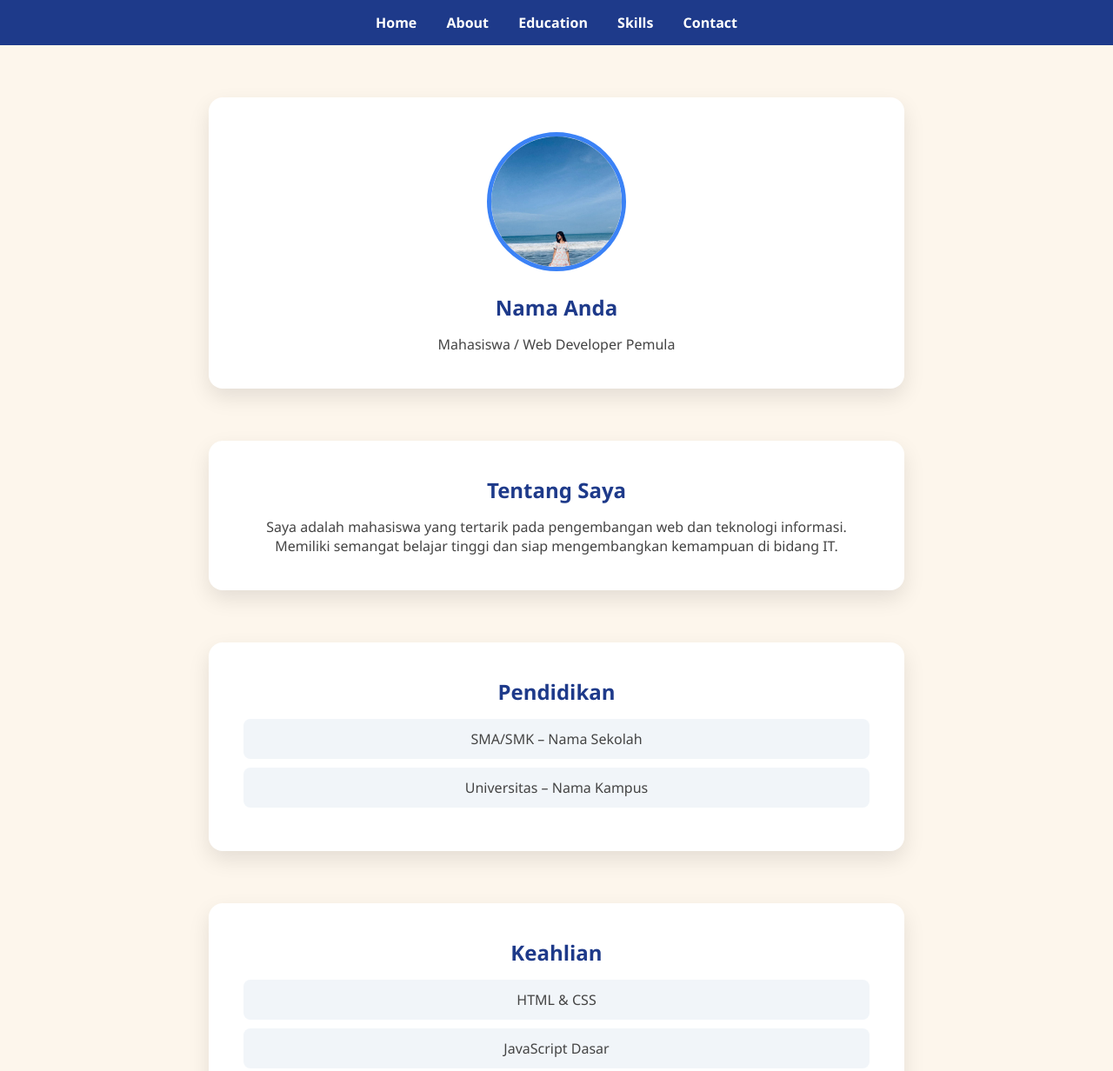
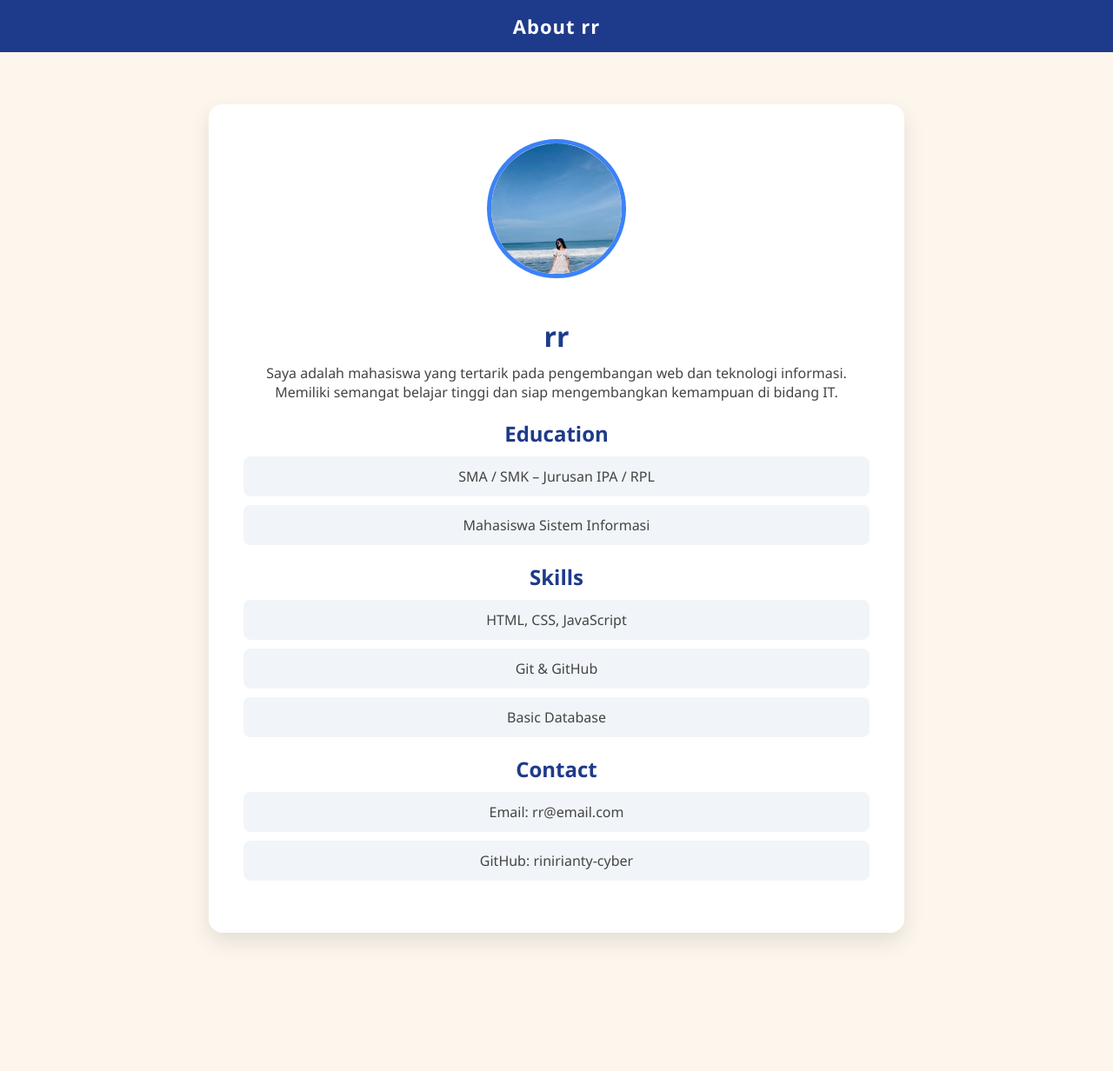
Before and after one commit to rinirianty-cyber/uas_so, a plain HTML site: page index.html in a window 1280 px wide. Shown: the top 1232 px of the page at 87% size. After the commit the page ends 1133 px from the top, so only its background shows below. Drawn offline with Linux system fonts and the light colour scheme.

Commit message:
Final single-page CV About rr

```diff
--- a/css/style.css
+++ b/css/style.css
@@ -19,18 +19,15 @@ nav {
   top: 0;
 }
 
-nav a {
+nav::after {
+  content: "About rr";
   color: white;
-  text-decoration: none;
-  margin: 0 15px;
-  font-weight: 600;
+  font-size: 22px;
+  font-weight: bold;
+  letter-spacing: 1px;
 }
 
-nav a:hover {
-  text-decoration: underline;
-}
-
-/* CONTAINER / CARD */
+/* CONTAINER */
 .container {
   max-width: 800px;
   margin: 60px auto;
@@ -54,12 +51,13 @@ nav a:hover {
 /* JUDUL */
 h1, h2 {
   color: #1e3a8a;
-  margin-bottom: 15px;
+  margin: 20px 0 10px;
 }
 
 /* LIST */
 ul {
   list-style: none;
+  margin-bottom: 20px;
 }
 
 ul li {
--- a/index.html
+++ b/index.html
@@ -2,60 +2,47 @@
 <html lang="id">
 <head>
   <meta charset="UTF-8">
-  <title>CV Pribadi</title>
-  <link rel="stylesheet" href="css/style.css?v=1">
+  <title>CV rr</title>
+  <link rel="stylesheet" href="css/style.css">
 </head>
 <body>
 
-<nav>
-  <a href="#home">Home</a>
-  <a href="#about">About</a>
-  <a href="#education">Education</a>
-  <a href="#skills">Skills</a>
-  <a href="#contact">Contact</a>
-</nav>
+  <!-- NAVBAR -->
+  <nav></nav>
 
-<!-- HOME -->
-<section id="home" class="container">
-  <img src="images/profile.jpg" class="profile" alt="Foto Profil">
-  <h1>Nama Anda</h1>
-  <p>Mahasiswa / Web Developer Pemula</p>
-</section>
+  <!-- KONTEN -->
+  <div class="container">
 
-<!-- ABOUT -->
-<section id="about" class="container">
-  <h2>Tentang Saya</h2>
+    <img src="images/profile.jpg" alt="Foto Profil" class="profile">
+
+    <h1>rr</h1>
     <p>
-    Saya adalah mahasiswa yang tertarik pada pengembangan web dan teknologi informasi.
-    Memiliki semangat belajar tinggi dan siap mengembangkan kemampuan di bidang IT.
+      Saya adalah mahasiswa yang tertarik pada pengembangan web dan
+      teknologi informasi. Memiliki semangat belajar tinggi dan siap
+      mengembangkan kemampuan di bidang IT.
     </p>
-</section>
 
-<!-- EDUCATION -->
-<section id="education" class="container">
-  <h2>Pendidikan</h2>
+    <h2>Education</h2>
     <ul>
-    <li>SMA/SMK – Nama Sekolah</li>
-    <li>Universitas – Nama Kampus</li>
+      <li>SMA / SMK – Jurusan IPA / RPL</li>
+      <li>Mahasiswa Sistem Informasi</li>
     </ul>
-</section>
 
-<!-- SKILLS -->
-<section id="skills" class="container">
-  <h2>Keahlian</h2>
+    <h2>Skills</h2>
     <ul>
-    <li>HTML & CSS</li>
-    <li>JavaScript Dasar</li>
+      <li>HTML, CSS, JavaScript</li>
       <li>Git & GitHub</li>
+      <li>Basic Database</li>
     </ul>
-</section>
 
-<!-- CONTACT -->
-<section id="contact" class="container">
-  <h2>Kontak</h2>
-  <p>Email: nama@email.com</p>
-  <p>WhatsApp: 08xxxxxxxxxx</p>
-</section>
+    <h2>Contact</h2>
+    <ul>
+      <li>Email: rr@email.com</li>
+      <li>GitHub: rinirianty-cyber</li>
+    </ul>
 
+  </div>
+
+  <script src="js/script.js"></script>
 </body>
 </html>
--- a/js/script.js
+++ b/js/script.js
@@ -1 +1,2 @@
-console.log("Website CV berhasil dimuat");
+// JS kosong (disiapkan kalau mau animasi nanti)
+console.log("CV rr loaded");
```
Lines whose indentation alone changed are shown as unchanged.
